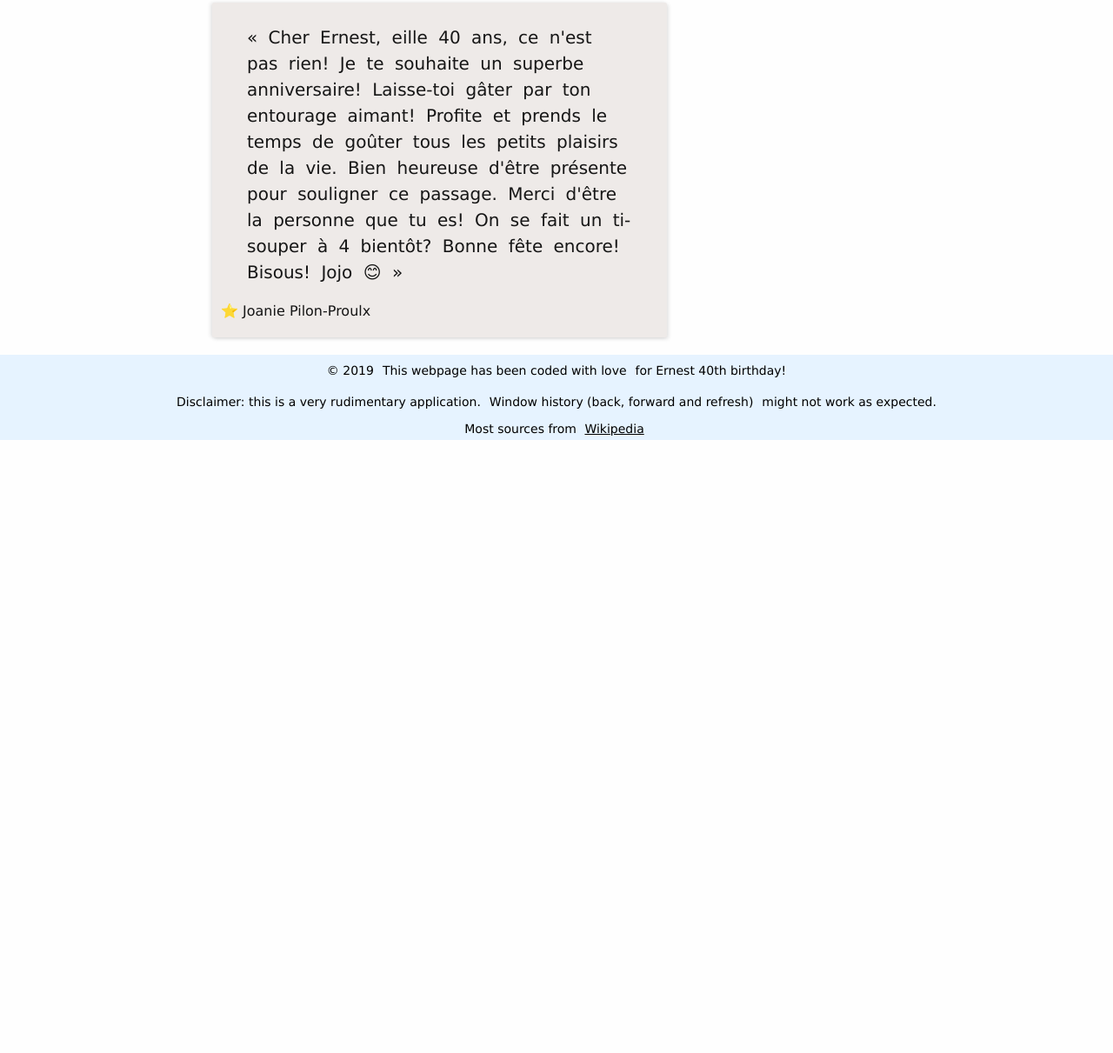
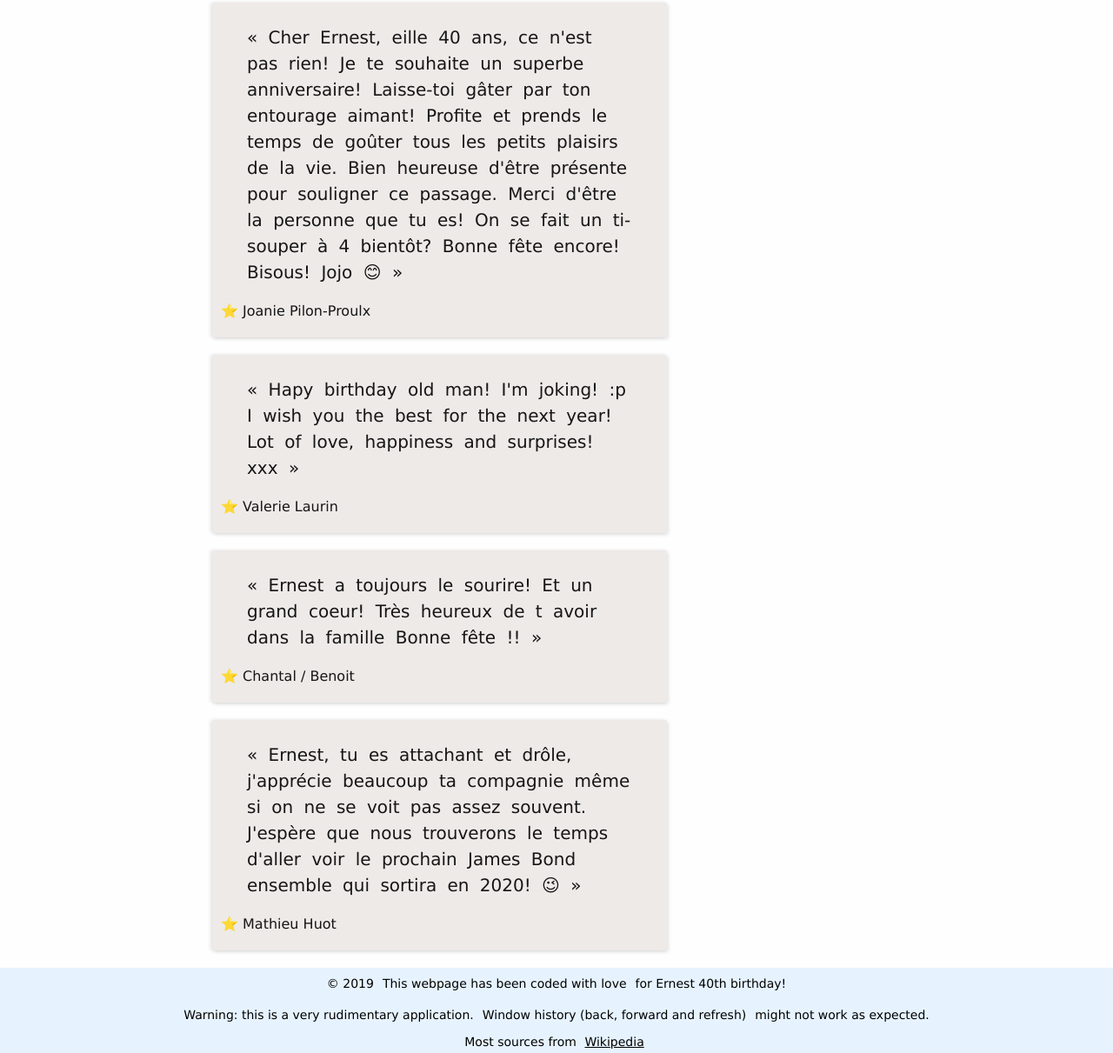
Before and after one commit to solution-loisir/ernest40, an Eleventy site: page secret.njk in a window 1280 px wide. Shown: the part 2188-3399 px from the top of the page at 87% size. Before the commit the page ends 2694 px from the top, so only its background shows below. Built offline with nearby package versions, Linux system fonts and the light colour scheme; Eleventy itself is replaced by a stand-in of ours; files that its build step writes are made by us from their sources; what @toycode/markdown-it-class, markdown-it-toc-done-right would draw is missing.

Commit message:
Pushed more data testimony

```diff
--- a/_data/testimony.json
+++ b/_data/testimony.json
@@ -38,5 +38,20 @@
     "Horodatage": "2019-11-08T03:23:17.502Z",
     "Name / Nom": "Joanie Pilon-Proulx",
     "Testimony / Témoignage": "Cher Ernest,\neille 40 ans, ce n'est pas rien! Je te souhaite un superbe anniversaire! Laisse-toi gâter par ton entourage aimant! Profite et prends le temps de goûter tous les petits plaisirs de la vie. Bien heureuse d'être présente pour souligner ce passage. Merci d'être la personne que tu es! On se fait un ti-souper à 4 bientôt? Bonne fête encore! Bisous! Jojo 😊"
+  },
+  {
+    "Horodatage": "2019-11-08T17:36:45.446Z",
+    "Name / Nom": "Valerie Laurin",
+    "Testimony / Témoignage": "Hapy birthday old man! I'm joking! :p I wish you the best for the next year! Lot of love, happiness and surprises! xxx"
+  },
+  {
+    "Horodatage": "2019-11-08T22:20:14.699Z",
+    "Name / Nom": "Chantal / Benoit",
+    "Testimony / Témoignage": " Ernest a toujours le sourire! Et un grand coeur! Très heureux de t avoir dans la famille \nBonne fête !!  "
+  },
+  {
+    "Horodatage": "2019-11-09T02:17:41.883Z",
+    "Name / Nom": "Mathieu Huot",
+    "Testimony / Témoignage": "Ernest, tu es attachant et drôle, j'apprécie beaucoup ta compagnie même si on ne se voit pas assez souvent. J'espère que nous trouverons le temps d'aller voir le prochain James Bond ensemble qui sortira en 2020! 😉"
   }
 ]
--- a/_includes/base-layout.html
+++ b/_includes/base-layout.html
@@ -38,7 +38,7 @@
             <p>for Ernest 40th birthday!</p>
         </div>
         <div class="credit">
-            <p>Disclaimer: this is a very rudimentary application.</p>
+            <p>Warning: this is a very rudimentary application.</p>
             <p>Window history (back, forward and refresh)</p>
             <p>might not work as expected.</p>
         </div>
--- a/_includes/form.njk
+++ b/_includes/form.njk
@@ -18,7 +18,7 @@ layout: explaination.html
 </label>
 {% endfor %}
 </div>
-<button class="clue-btn" id="{{ q.ID2 }}">Show Hint</button>
+<button class="clue-btn" id="{{ q.ID2 }}">Show clue</button>
 <p class="clue" id="{{ q.ID1 }}">{{ q.Clue }}</p>
 {% endfor %}
 <div class="submit-answers">
--- a/script/index.js
+++ b/script/index.js
@@ -26,9 +26,10 @@ const showClue = (id1, id2) => {
     const clue = getElement(id1);
     const clueBtn = getElement(id2);
     //Toggling visibility on click.
-    clueBtn.addEventListener('click', event => {
+    clueBtn.addEventListener('click', function(event) {
         event.preventDefault();
-        clue.classList.toggle('clue-visible');
+        clue.classList.add('clue-visible');
+        this.disabled = true;
     });
 }
 showClue('#Q1', '#A');
```
Also changed, not shown: 4 other files.
